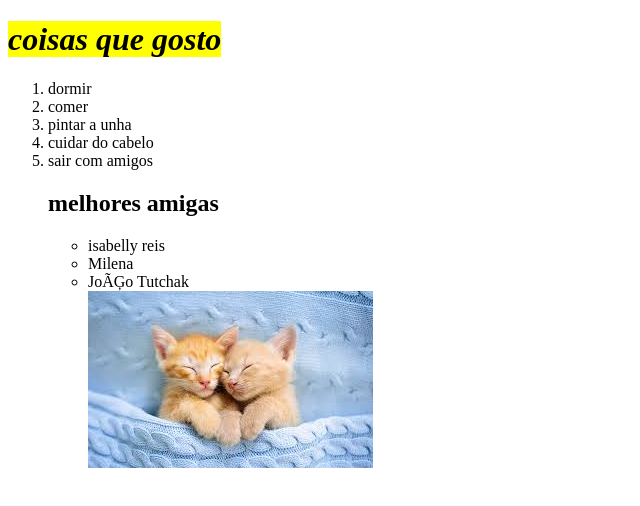
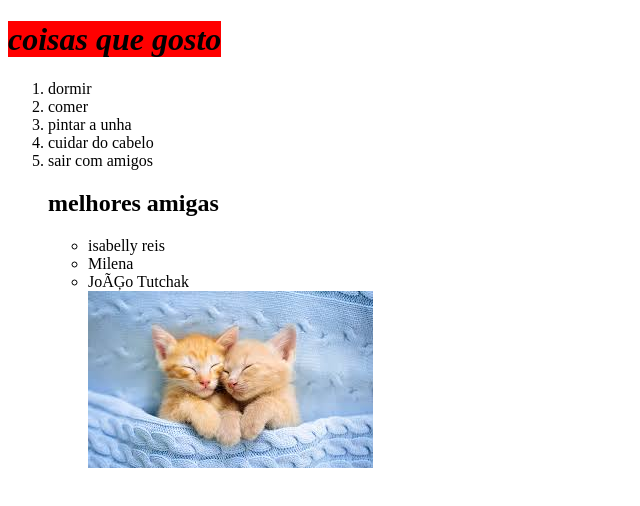
Before and after one commit to Isabellemsil/2binez, a plain HTML site: page index.html in a window 1280 px wide. Shown: the whole page, without its empty margins (0-640 px from the left). Drawn offline with Linux system fonts and the light colour scheme.

Commit message:
Update index.html

```diff
--- a/index.html
+++ b/index.html
@@ -7,7 +7,7 @@
         <link rel="shortcut icon" href="favicon-32x32.png" type="image/x-icon">
         <style>
             mark {
-                background-color:vermillion;
+                background-color:red;
             }
         </style>
     </head>
```
